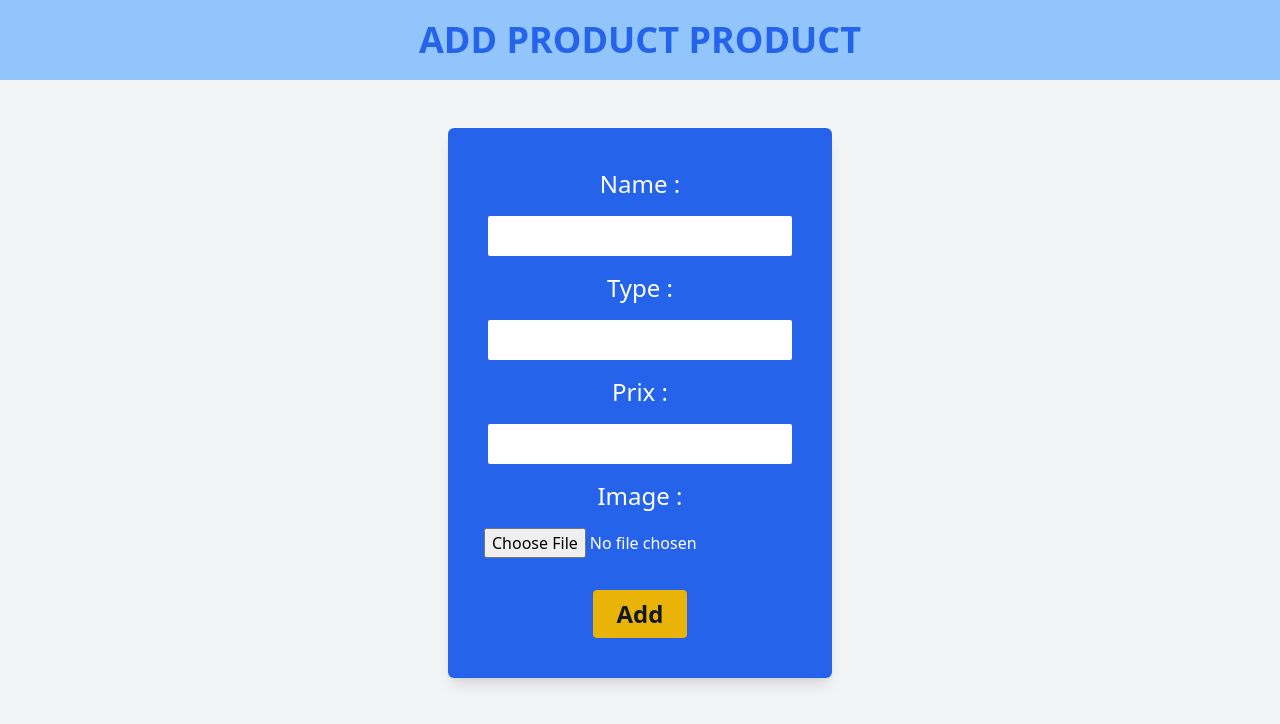
After one commit to ghostfirex22/project_PHP, a PHP site: page /addproduct.php in a window 1280 px wide. The commit adds this page. Shown: the top 724 px of the page. Run offline with PHP 8.4, Linux system fonts and the light colour scheme; the visitor is signed in with stand-in values (Sample User, id 1); some libraries are stand-ins or nearby versions.

Commit message:
addproduct button

```diff
--- /dev/null
+++ b/addproduct.php
@@ -0,0 +1,33 @@
+<?php
+    session_start();
+    if (!isset($_SESSION['login'])){
+        header('Location: login.php');
+        exit;
+    }
+?>
+
+<!DOCTYPE html>
+<html>
+<head>
+    <title>Modifier un Stagiaire</title>
+    <link rel="stylesheet" href="https://cdn.tailwindcss.com">
+    <script src="https://cdn.tailwindcss.com"></script>
+</head>
+<body class="bg-gray-100">
+    <h1 class="text-4xl font-bold text-center w-full bg-blue-300 py-5 text-blue-600">ADD PRODUCT PRODUCT</h1>
+    <form method="post" action="insert.php" enctype="multipart/form-data" class="flex flex-col bg-blue-600 text-white gap-4 w-96 m-auto p-10 mt-12 items-center rounded-md shadow-lg ">
+        <input type="hidden" name="id_G">
+        <label for="name" class="w-full  text-2xl text-center">Name :</label>
+        <input type="text" id="name" name="name" required class="h-10 rounded-sm w-full px-2 text-gray-800">
+        <label for="type" class="w-full  text-2xl text-center">Type :</label>
+        <input type="text" id="type" name="type" required class="h-10 rounded-sm w-full px-2 text-gray-800">
+        <label for="prix" class="w-full text-2xl text-center">Prix :</label>
+        <input type="number" id="prix" name="prix" class="h-10 rounded-sm w-full px-2 text-gray-800">
+
+        <label for="image" class="w-full  text-2xl text-center">Image :</label>
+        <input type="file" name="image" id="image" accept="image/*">
+
+        <button type="submit" value="Upload Image" class="bg-yellow-500 text-gray-900 font-bold text-2xl mt-4 py-2 px-6 rounded hover:bg-yellow-600">Add</button>
+    </form>
+</body>
+</html>
--- a/modifier.php
+++ b/modifier.php
@@ -31,8 +31,8 @@ require 'selectForEdit.php';
         <label for="prix" class="w-full text-2xl text-center">Prix :</label>
         <input type="number" id="prix" name="prix" class="h-10 rounded-sm w-full px-2 text-gray-800" value="<?php echo $product['prix']; ?>">
 
-        <label for=""></label>
-        <input type="file" name="image" accept="image/*">
+        <label for="image" class="w-full  text-2xl text-center">Image :</label>
+        <input type="file" name="image" id="image" accept="image/*">
 
         <button type="submit" value="Upload Image" class="bg-yellow-500 text-gray-900 font-bold text-2xl mt-4 py-2 px-6 rounded hover:bg-yellow-600">Modifier</button>
     </form>
--- a/update.php
+++ b/update.php
@@ -25,7 +25,6 @@
         header('Location: index.php');
         exit;
 
-        echo $target_file;
     }
 
 ?>
```
Also changed, not shown: index.php (+32 -19 lines), insert.php (+9 -3 lines), uploads/72001.jpg (added), uploads/catface.jpeg (added), uploads/download1.jpeg (added), uploads/keayboardM.jpg (added), uploads/keyboardG.jpg (added), uploads/keyboardM.avif (added), uploads/morde_Icon.jpg (added), uploads/mouseG.jpg (added).
